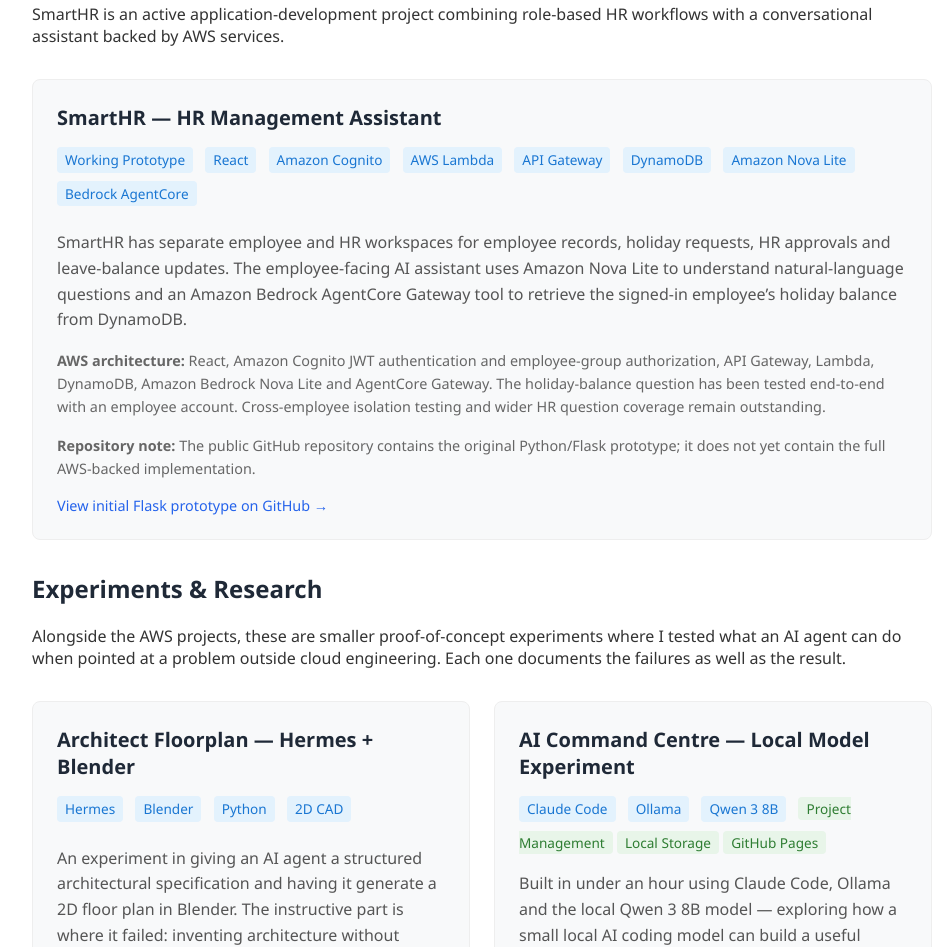
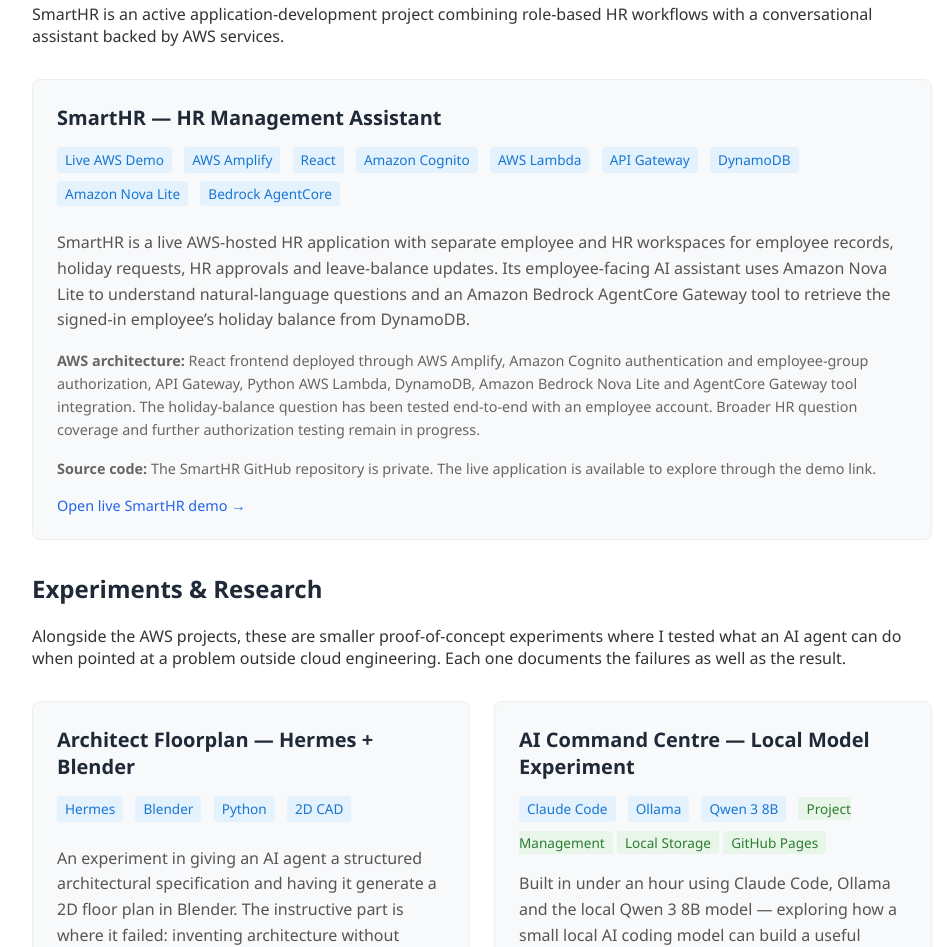
Before and after one commit to Jazblue/mywebsite, a plain HTML site: page projects.html in a window 1280 px wide. Shown: the part 2089-3036 px from the top of the page, without its empty margins (158-1092 px from the left). Drawn offline with Linux system fonts and the light colour scheme; no server answers.

Commit message:
Update SmartHR project details with live AWS AI assistant

```diff
--- a/projects.html
+++ b/projects.html
@@ -151,7 +151,7 @@
         "@type": "TechArticle",
         "name": "SmartHR — HR Management Assistant",
         "description": "A role-based HR application with employee and HR workspaces, holiday requests, approval workflows and leave-balance updates. Its employee-facing AI assistant uses Amazon Nova Lite and an Amazon Bedrock AgentCore Gateway tool to retrieve the signed-in employee’s holiday balance from DynamoDB. Cognito JWT authentication, API Gateway and Lambda connect the application to AWS services. The end-to-end holiday-balance flow has been tested with an employee account; broader authorization testing and additional HR questions remain in development.",
-        "url": "https://github.com/Jazblue/SmartHR"
+        "url": "https://main.dinb3dclppt82.amplifyapp.com"
       }
     }
   ]
@@ -415,7 +415,8 @@
         <div class="project-card">
           <h3>SmartHR — HR Management Assistant</h3>
           <p>
-            <span class="project-tag">Working Prototype</span>
+            <span class="project-tag">Live AWS Demo</span>
+            <span class="project-tag">AWS Amplify</span>
             <span class="project-tag">React</span>
             <span class="project-tag">Amazon Cognito</span>
             <span class="project-tag">AWS Lambda</span>
@@ -424,11 +425,11 @@
             <span class="project-tag">Amazon Nova Lite</span>
             <span class="project-tag">Bedrock AgentCore</span>
           </p>
-          <p>SmartHR has separate employee and HR workspaces for employee records, holiday requests, HR approvals and leave-balance updates. The employee-facing AI assistant uses Amazon Nova Lite to understand natural-language questions and an Amazon Bedrock AgentCore Gateway tool to retrieve the signed-in employee’s holiday balance from DynamoDB.</p>
-          <p style="font-size:0.9rem;color:#666;"><strong>AWS architecture:</strong> React, Amazon Cognito JWT authentication and employee-group authorization, API Gateway, Lambda, DynamoDB, Amazon Bedrock Nova Lite and AgentCore Gateway. The holiday-balance question has been tested end-to-end with an employee account. Cross-employee isolation testing and wider HR question coverage remain outstanding.</p>
-          <p style="font-size:0.9rem;color:#666;"><strong>Repository note:</strong> The public GitHub repository contains the original Python/Flask prototype; it does not yet contain the full AWS-backed implementation.</p>
+          <p>SmartHR is a live AWS-hosted HR application with separate employee and HR workspaces for employee records, holiday requests, HR approvals and leave-balance updates. Its employee-facing AI assistant uses Amazon Nova Lite to understand natural-language questions and an Amazon Bedrock AgentCore Gateway tool to retrieve the signed-in employee’s holiday balance from DynamoDB.</p>
+          <p style="font-size:0.9rem;color:#666;"><strong>AWS architecture:</strong> React frontend deployed through AWS Amplify, Amazon Cognito authentication and employee-group authorization, API Gateway, Python AWS Lambda, DynamoDB, Amazon Bedrock Nova Lite and AgentCore Gateway tool integration. The holiday-balance question has been tested end-to-end with an employee account. Broader HR question coverage and further authorization testing remain in progress.</p>
+          <p style="font-size:0.9rem;color:#666;"><strong>Source code:</strong> The SmartHR GitHub repository is private. The live application is available to explore through the demo link.</p>
           <div class="project-links">
-            <a href="https://github.com/Jazblue/SmartHR" target="_blank" rel="noopener noreferrer">View initial Flask prototype on GitHub →</a>
+            <a href="https://main.dinb3dclppt82.amplifyapp.com" target="_blank" rel="noopener noreferrer">Open live SmartHR demo →</a>
           </div>
         </div>
       </div>
```
